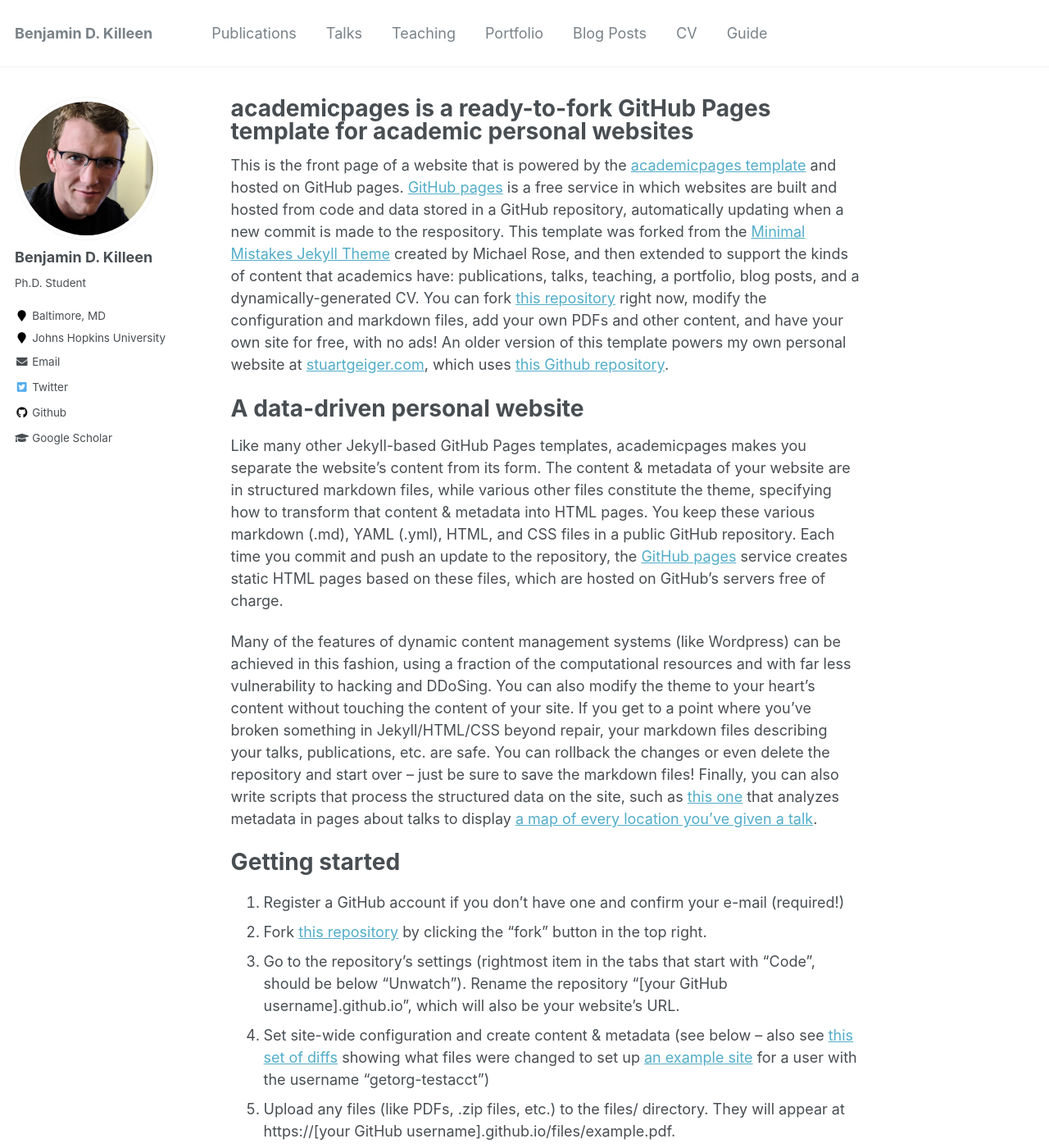
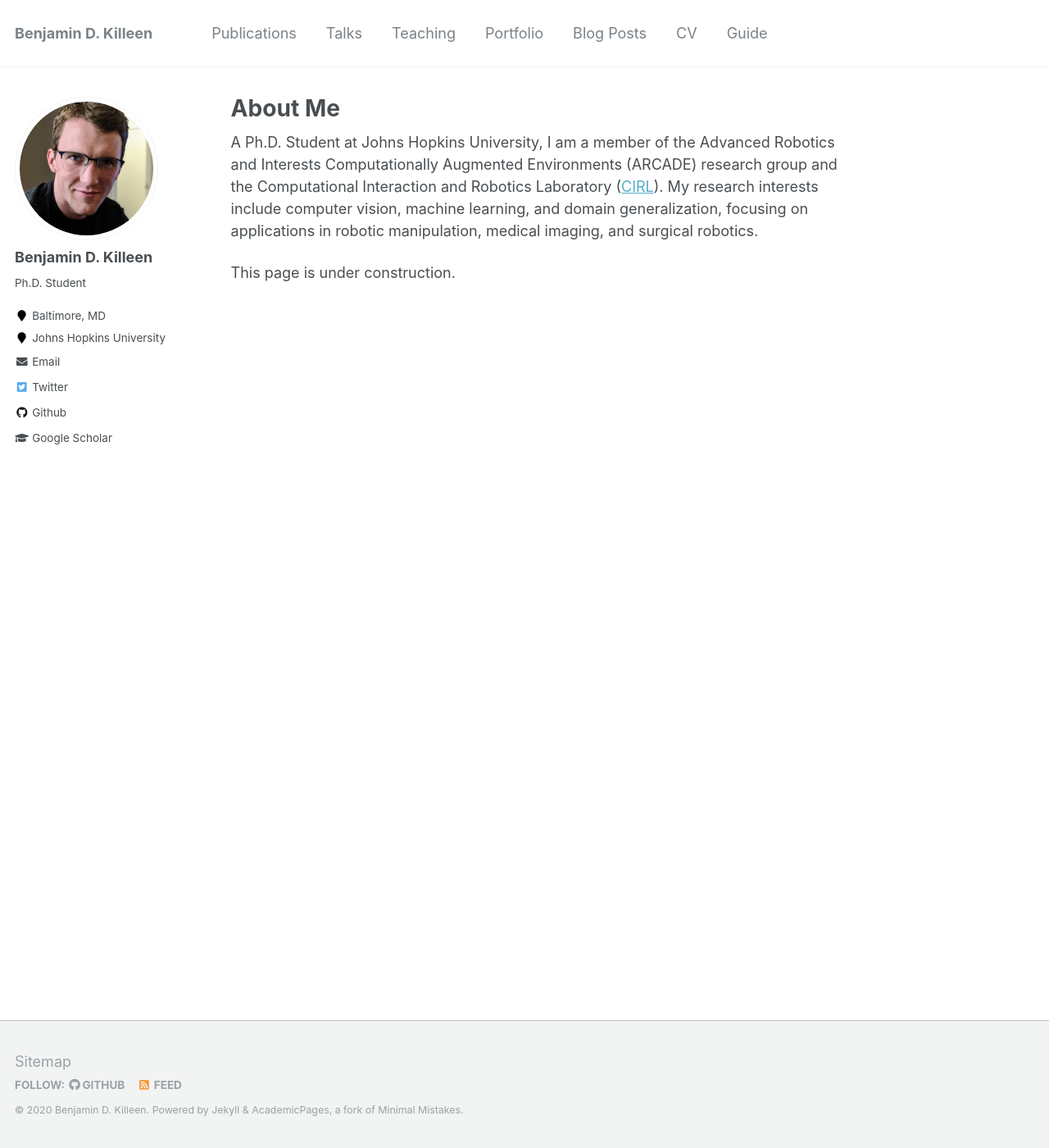
Before and after one commit to benjamindkilleen/benjamindkilleen.github.io, a Jekyll site: the page built from _pages/about.md, in a window 1280 px wide and 1400 px high. Shown: the whole window at 82% size. Built offline with Jekyll 4.4.1, drawn with Linux system fonts in a browser that asks for light colours; some of the changed text lies outside the part shown.

Commit message:
updated about

```diff
--- a/_pages/about.md
+++ b/_pages/about.md
@@ -1,50 +1,60 @@
 ---
 permalink: /
-title: "academicpages is a ready-to-fork GitHub Pages template for academic personal websites"
-excerpt: "About me"
+title: "About Me"
+excerpt: "About Me"
 author_profile: true
 redirect_from:
   - /about/
   - /about.html
 ---
 
-This is the front page of a website that is powered by the [academicpages template](https://github.com/academicpages/academicpages.github.io) and hosted on GitHub pages. [GitHub pages](https://pages.github.com) is a free service in which websites are built and hosted from code and data stored in a GitHub repository, automatically updating when a new commit is made to the respository. This template was forked from the [Minimal Mistakes Jekyll Theme](https://mmistakes.github.io/minimal-mistakes/) created by Michael Rose, and then extended to support the kinds of content that academics have: publications, talks, teaching, a portfolio, blog posts, and a dynamically-generated CV. You can fork [this repository](https://github.com/academicpages/academicpages.github.io) right now, modify the configuration and markdown files, add your own PDFs and other content, and have your own site for free, with no ads! An older version of this template powers my own personal website at [stuartgeiger.com](http://stuartgeiger.com), which uses [this Github repository](https://github.com/staeiou/staeiou.github.io).
+A Ph.D. Student at Johns Hopkins University, I am a member of the Advanced Robotics and Interests
+Computationally Augmented Environments (ARCADE) research group and the Computational Interaction
+and Robotics Laboratory ([CIRL](https://cirl.lcsr.jhu.edu/)). My research interests include
+computer vision, machine learning, and domain generalization, focusing on applications in robotic
+manipulation, medical imaging, and surgical robotics.
 
-A data-driven personal website
-======
-Like many other Jekyll-based GitHub Pages templates, academicpages makes you separate the website's content from its form. The content & metadata of your website are in structured markdown files, while various other files constitute the theme, specifying how to transform that content & metadata into HTML pages. You keep these various markdown (.md), YAML (.yml), HTML, and CSS files in a public GitHub repository. Each time you commit and push an update to the repository, the [GitHub pages](https://pages.github.com/) service creates static HTML pages based on these files, which are hosted on GitHub's servers free of charge.
+This page is under construction.
 
-Many of the features of dynamic content management systems (like Wordpress) can be achieved in this fashion, using a fraction of the computational resources and with far less vulnerability to hacking and DDoSing. You can also modify the theme to your heart's content without touching the content of your site. If you get to a point where you've broken something in Jekyll/HTML/CSS beyond repair, your markdown files describing your talks, publications, etc. are safe. You can rollback the changes or even delete the repository and start over -- just be sure to save the markdown files! Finally, you can also write scripts that process the structured data on the site, such as [this one](https://github.com/academicpages/academicpages.github.io/blob/master/talkmap.ipynb) that analyzes metadata in pages about talks to display [a map of every location you've given a talk](https://academicpages.github.io/talkmap.html).
 
-Getting started
-======
-1. Register a GitHub account if you don't have one and confirm your e-mail (required!)
-1. Fork [this repository](https://github.com/academicpages/academicpages.github.io) by clicking the "fork" button in the top right.
-1. Go to the repository's settings (rightmost item in the tabs that start with "Code", should be below "Unwatch"). Rename the repository "[your GitHub username].github.io", which will also be your website's URL.
-1. Set site-wide configuration and create content & metadata (see below -- also see [this set of diffs](http://archive.is/3TPas) showing what files were changed to set up [an example site](https://getorg-testacct.github.io) for a user with the username "getorg-testacct")
-1. Upload any files (like PDFs, .zip files, etc.) to the files/ directory. They will appear at https://[your GitHub username].github.io/files/example.pdf.
-1. Check status by going to the repository settings, in the "GitHub pages" section
 
-Site-wide configuration
-------
-The main configuration file for the site is in the base directory in [_config.yml](https://github.com/academicpages/academicpages.github.io/blob/master/_config.yml), which defines the content in the sidebars and other site-wide features. You will need to replace the default variables with ones about yourself and your site's github repository. The configuration file for the top menu is in [_data/navigation.yml](https://github.com/academicpages/academicpages.github.io/blob/master/_data/navigation.yml). For example, if you don't have a portfolio or blog posts, you can remove those items from that navigation.yml file to remove them from the header.
+<!-- This is the front page of a website that is powered by the [academicpages template](https://github.com/academicpages/academicpages.github.io) and hosted on GitHub pages. [GitHub pages](https://pages.github.com) is a free service in which websites are built and hosted from code and data stored in a GitHub repository, automatically updating when a new commit is made to the respository. This template was forked from the [Minimal Mistakes Jekyll Theme](https://mmistakes.github.io/minimal-mistakes/) created by Michael Rose, and then extended to support the kinds of content that academics have: publications, talks, teaching, a portfolio, blog posts, and a dynamically-generated CV. You can fork [this repository](https://github.com/academicpages/academicpages.github.io) right now, modify the configuration and markdown files, add your own PDFs and other content, and have your own site for free, with no ads! An older version of this template powers my own personal website at [stuartgeiger.com](http://stuartgeiger.com), which uses [this Github repository](https://github.com/staeiou/staeiou.github.io). -->
 
-Create content & metadata
-------
-For site content, there is one markdown file for each type of content, which are stored in directories like _publications, _talks, _posts, _teaching, or _pages. For example, each talk is a markdown file in the [_talks directory](https://github.com/academicpages/academicpages.github.io/tree/master/_talks). At the top of each markdown file is structured data in YAML about the talk, which the theme will parse to do lots of cool stuff. The same structured data about a talk is used to generate the list of talks on the [Talks page](https://academicpages.github.io/talks), each [individual page](https://academicpages.github.io/talks/2012-03-01-talk-1) for specific talks, the talks section for the [CV page](https://academicpages.github.io/cv), and the [map of places you've given a talk](https://academicpages.github.io/talkmap.html) (if you run this [python file](https://github.com/academicpages/academicpages.github.io/blob/master/talkmap.py) or [Jupyter notebook](https://github.com/academicpages/academicpages.github.io/blob/master/talkmap.ipynb), which creates the HTML for the map based on the contents of the _talks directory).
+<!-- A data-driven personal website -->
+<!-- ====== -->
+<!-- Like many other Jekyll-based GitHub Pages templates, academicpages makes you separate the website's content from its form. The content & metadata of your website are in structured markdown files, while various other files constitute the theme, specifying how to transform that content & metadata into HTML pages. You keep these various markdown (.md), YAML (.yml), HTML, and CSS files in a public GitHub repository. Each time you commit and push an update to the repository, the [GitHub pages](https://pages.github.com/) service creates static HTML pages based on these files, which are hosted on GitHub's servers free of charge. -->
 
-**Markdown generator**
+<!-- Many of the features of dynamic content management systems (like Wordpress) can be achieved in this fashion, using a fraction of the computational resources and with far less vulnerability to hacking and DDoSing. You can also modify the theme to your heart's content without touching the content of your site. If you get to a point where you've broken something in Jekyll/HTML/CSS beyond repair, your markdown files describing your talks, publications, etc. are safe. You can rollback the changes or even delete the repository and start over -- just be sure to save the markdown files! Finally, you can also write scripts that process the structured data on the site, such as [this one](https://github.com/academicpages/academicpages.github.io/blob/master/talkmap.ipynb) that analyzes metadata in pages about talks to display [a map of every location you've given a talk](https://academicpages.github.io/talkmap.html). -->
 
-I have also created [a set of Jupyter notebooks](https://github.com/academicpages/academicpages.github.io/tree/master/markdown_generator
-) that converts a CSV containing structured data about talks or presentations into individual markdown files that will be properly formatted for the academicpages template. The sample CSVs in that directory are the ones I used to create my own personal website at stuartgeiger.com. My usual workflow is that I keep a spreadsheet of my publications and talks, then run the code in these notebooks to generate the markdown files, then commit and push them to the GitHub repository.
+<!-- Getting started -->
+<!-- ====== -->
+<!-- 1. Register a GitHub account if you don't have one and confirm your e-mail (required!) -->
+<!-- 1. Fork [this repository](https://github.com/academicpages/academicpages.github.io) by clicking the "fork" button in the top right.  -->
+<!-- 1. Go to the repository's settings (rightmost item in the tabs that start with "Code", should be below "Unwatch"). Rename the repository "[your GitHub username].github.io", which will also be your website's URL. -->
+<!-- 1. Set site-wide configuration and create content & metadata (see below -- also see [this set of diffs](http://archive.is/3TPas) showing what files were changed to set up [an example site](https://getorg-testacct.github.io) for a user with the username "getorg-testacct") -->
+<!-- 1. Upload any files (like PDFs, .zip files, etc.) to the files/ directory. They will appear at https://[your GitHub username].github.io/files/example.pdf.   -->
+<!-- 1. Check status by going to the repository settings, in the "GitHub pages" section -->
 
-How to edit your site's GitHub repository
-------
-Many people use a git client to create files on their local computer and then push them to GitHub's servers. If you are not familiar with git, you can directly edit these configuration and markdown files directly in the github.com interface. Navigate to a file (like [this one](https://github.com/academicpages/academicpages.github.io/blob/master/_talks/2012-03-01-talk-1.md) and click the pencil icon in the top right of the content preview (to the right of the "Raw | Blame | History" buttons). You can delete a file by clicking the trashcan icon to the right of the pencil icon. You can also create new files or upload files by navigating to a directory and clicking the "Create new file" or "Upload files" buttons.
+<!-- Site-wide configuration -->
+<!-- ------ -->
+<!-- The main configuration file for the site is in the base directory in [_config.yml](https://github.com/academicpages/academicpages.github.io/blob/master/_config.yml), which defines the content in the sidebars and other site-wide features. You will need to replace the default variables with ones about yourself and your site's github repository. The configuration file for the top menu is in [_data/navigation.yml](https://github.com/academicpages/academicpages.github.io/blob/master/_data/navigation.yml). For example, if you don't have a portfolio or blog posts, you can remove those items from that navigation.yml file to remove them from the header.  -->
 
-Example: editing a markdown file for a talk
-![Editing a markdown file for a talk](/images/editing-talk.png)
+<!-- Create content & metadata -->
+<!-- ------ -->
+<!-- For site content, there is one markdown file for each type of content, which are stored in directories like _publications, _talks, _posts, _teaching, or _pages. For example, each talk is a markdown file in the [_talks directory](https://github.com/academicpages/academicpages.github.io/tree/master/_talks). At the top of each markdown file is structured data in YAML about the talk, which the theme will parse to do lots of cool stuff. The same structured data about a talk is used to generate the list of talks on the [Talks page](https://academicpages.github.io/talks), each [individual page](https://academicpages.github.io/talks/2012-03-01-talk-1) for specific talks, the talks section for the [CV page](https://academicpages.github.io/cv), and the [map of places you've given a talk](https://academicpages.github.io/talkmap.html) (if you run this [python file](https://github.com/academicpages/academicpages.github.io/blob/master/talkmap.py) or [Jupyter notebook](https://github.com/academicpages/academicpages.github.io/blob/master/talkmap.ipynb), which creates the HTML for the map based on the contents of the _talks directory). -->
 
-For more info
-------
-More info about configuring academicpages can be found in [the guide](https://academicpages.github.io/markdown/). The [guides for the Minimal Mistakes theme](https://mmistakes.github.io/minimal-mistakes/docs/configuration/) (which this theme was forked from) might also be helpful.
+<!-- **Markdown generator** -->
+
+<!-- I have also created [a set of Jupyter notebooks](https://github.com/academicpages/academicpages.github.io/tree/master/markdown_generator -->
+<!-- ) that converts a CSV containing structured data about talks or presentations into individual markdown files that will be properly formatted for the academicpages template. The sample CSVs in that directory are the ones I used to create my own personal website at stuartgeiger.com. My usual workflow is that I keep a spreadsheet of my publications and talks, then run the code in these notebooks to generate the markdown files, then commit and push them to the GitHub repository. -->
+
+<!-- How to edit your site's GitHub repository -->
+<!-- ------ -->
+<!-- Many people use a git client to create files on their local computer and then push them to GitHub's servers. If you are not familiar with git, you can directly edit these configuration and markdown files directly in the github.com interface. Navigate to a file (like [this one](https://github.com/academicpages/academicpages.github.io/blob/master/_talks/2012-03-01-talk-1.md) and click the pencil icon in the top right of the content preview (to the right of the "Raw | Blame | History" buttons). You can delete a file by clicking the trashcan icon to the right of the pencil icon. You can also create new files or upload files by navigating to a directory and clicking the "Create new file" or "Upload files" buttons.  -->
+
+<!-- Example: editing a markdown file for a talk -->
+<!-- ![Editing a markdown file for a talk](/images/editing-talk.png) -->
+
+<!-- For more info -->
+<!-- ------ -->
+<!-- More info about configuring academicpages can be found in [the guide](https://academicpages.github.io/markdown/). The [guides for the Minimal Mistakes theme](https://mmistakes.github.io/minimal-mistakes/docs/configuration/) (which this theme was forked from) might also be helpful. -->
```
